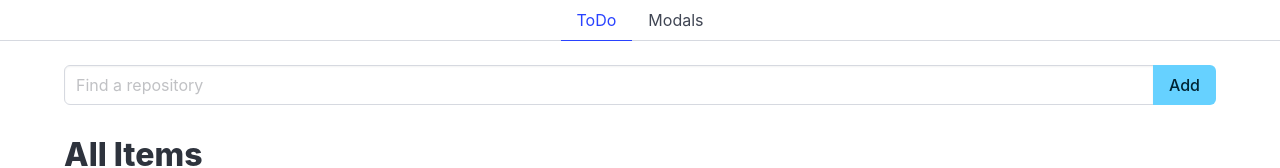
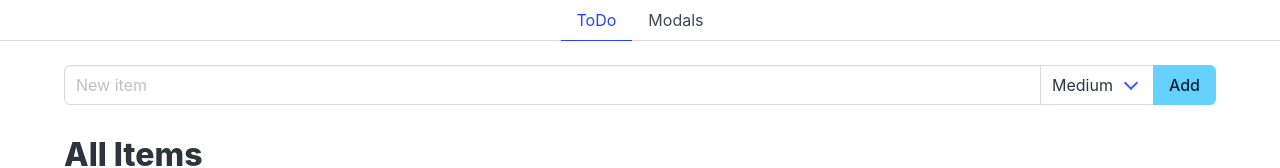
Before and after one commit to MelvinMet/Front, a Vue app: page / in a window 1280 px wide. Shown: the top 168 px of the page. Built offline with nearby package versions, Linux system fonts and the light colour scheme.

Commit message:
Add importance select to new items

```diff
--- a/src/pages/ToDo.vue
+++ b/src/pages/ToDo.vue
@@ -3,16 +3,17 @@
 import ItemList from '../components/ItemList.vue';
 let i = 0;
 let items = ref([
-  {id:i++, text:'Piim', isDone: false},
-  {id:i++, text:'Viin', isDone: true},
-  {id:i++, text:'Sai', isDone: false},
-  {id:i++, text:'Mac', isDone: true},
+  {id:i++, text:'Piim', isDone: false, importance: 'high'},
+  {id:i++, text:'Viin', isDone: true, importance: 'low'},
+  {id:i++, text:'Sai', isDone: false, importance: 'medium'},
+  {id:i++, text:'Mac', isDone: true, importance: 'low'},
 ]);
 let newItem = ref('');
+let newImportance = ref('medium');
 
 function add(){
   if(newItem.value.trim() !== '') {
-    items.value.push({id:i++, text: newItem.value.trim(), isDone: false});
+    items.value.push({id:i++, text: newItem.value.trim(), isDone: false, importance: 'high'});
   }
   newItem.value = '';
 }
@@ -25,7 +26,16 @@
   <div class="container content mt-3">
     <div class="field has-addons">
         <div class="control is-expanded">
-            <input @keydown.enter="add" v-model="newItem" class="input" type="text" placeholder="Find a repository">
+            <input @keydown.enter="add" v-model="newItem" class="input" type="text" placeholder="New item" aria-label="New item">
+        </div>
+        <div class="control">
+            <div class="select">
+                <select v-model="newImportance" aria-label="Importance">
+                    <option value="high">High</option>
+                    <option value="medium">Medium</option>
+                    <option value="low">Low</option>
+                </select>
+            </div>
         </div>
         <div class="control">
             <button @click="add" class="button is-info">
```
